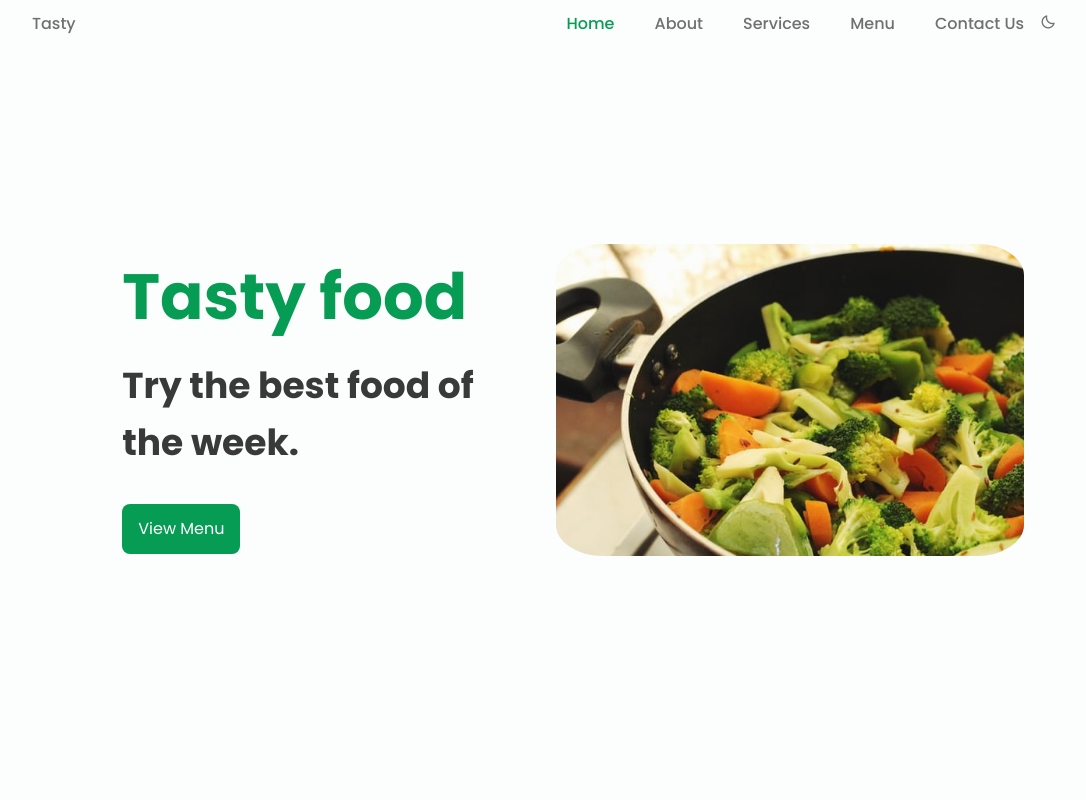
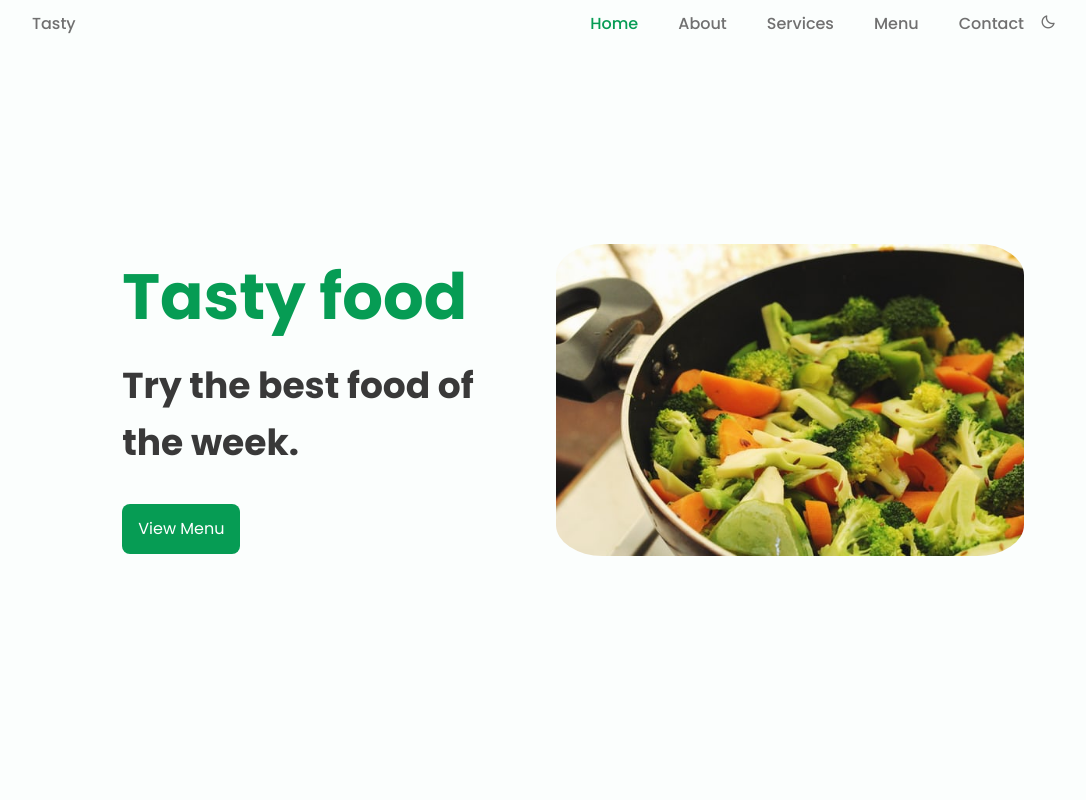
Before and after one commit to muhammad-sohel131/tasty-salad, a plain HTML site: page index.html in a window 1280 px wide. Shown: the top 800 px of the page, without its empty margins (96-1182 px from the left). Drawn offline with nearby package versions, Linux system fonts and the light colour scheme.

Commit message:
Update index.html

```diff
--- a/index.html
+++ b/index.html
@@ -26,7 +26,7 @@
                     <li class="nav_item"><a href="#about" class="nav_link">About</a></li>
                     <li class="nav_item"><a href="#services" class="nav_link">Services</a></li>
                     <li class="nav_item"><a href="#menu" class="nav_link">Menu</a></li>
-                    <li class="nav_item"><a href="#contact" class="nav_link">Contact Us</a></li>
+                    <li class="nav_item"><a href="#contact" class="nav_link">Contact</a></li>
 
                     <li><i class="bx bx-moon change_theme" id = "change_theme"></i></li>
                 </ul>
```
